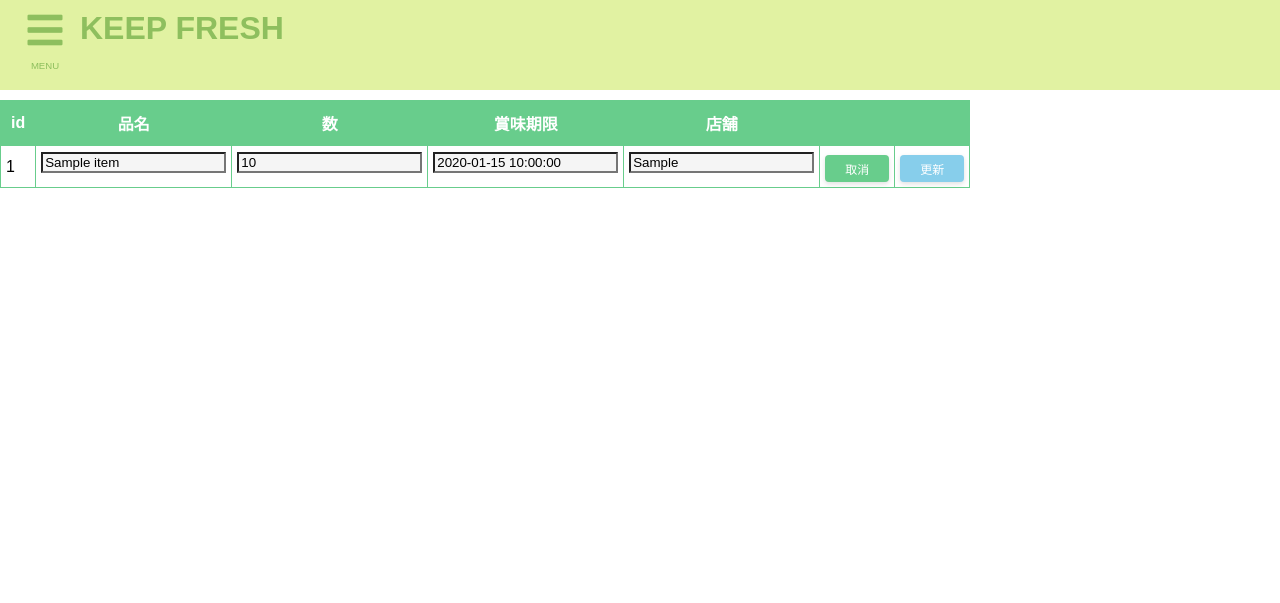
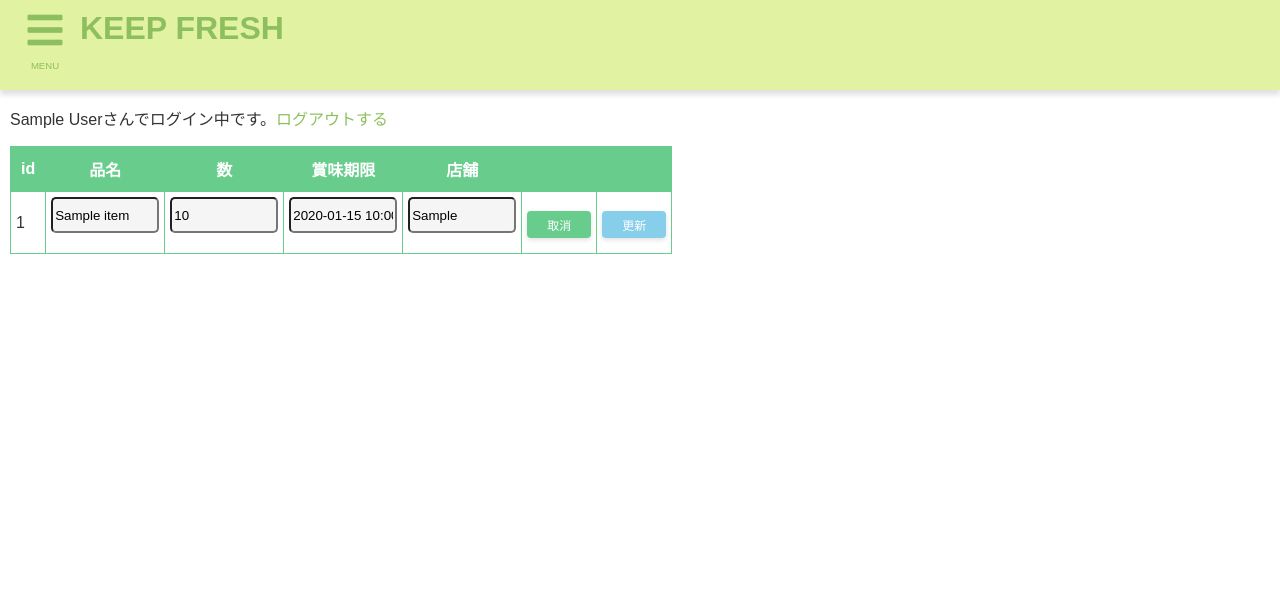
Before and after one commit to pixcelo/Freshness_Control, a PHP site: page /edit.php in a window 1280 px wide. Shown: the top 603 px of the page. Run offline with PHP 8.4, Linux system fonts and the light colour scheme; the visitor is signed in with stand-in values (Sample User, id 1); tables that the repository leaves empty or names only in its code hold one stand-in row (values such as "Sample post"); some libraries are stand-ins or nearby versions.

Commit message:
ログアウト実装、スタイル修正

```diff
--- a/css/style.css
+++ b/css/style.css
@@ -1,5 +1,6 @@
 body {
   font-family: 'Andale Mono','Hiragino Kaku Gothic ProN','ヒラギノ角ゴ ProN W3',sans-serif;
+  color: #333333;
   margin: 0;
 }
 
@@ -16,6 +17,7 @@ h1 {
   color: #8EBF5E;
   background-color: #E1F2A2;
   padding: 10px;
+  box-shadow: 0 5px 5px rgba(0,0,0,0.12);
 }
 
 .l-header__title {
@@ -49,9 +51,12 @@ input {
 table {
   border-collapse: collapse;
   margin-top: 10px;
+  vertical-align: middle;
 }
+
 table th, table td {
   border: solid 1px #68CD8C;
+  vertical-align: middle;
 }
 
 table th {
@@ -145,9 +150,25 @@ table td {
   display:none;
 }
 
-/* .fa-bars {
-  padding-right: 20px;
-} */
+/* インプットエリア */
+input {
+  /* display: block; */
+  margin-bottom: 15px;
+  width: 100px;
+  height: 30px;
+  border-radius: 5px;
+}
+
+input[type="checkbox"] {
+  width: 20px;
+  vertical-align: middle;
+}
+
+input:focus {
+  outline: 0;
+  box-shadow: 0px 5px 10px 0px rgba(0,0,0,0.4);
+  border: solid 2px #666;
+}
 
 .c-btn--hamburger {
   width: 70px;
--- a/edit.php
+++ b/edit.php
@@ -1,9 +1,27 @@
-<?php require('header.php');
-      require('function.php'); ?>
+<?php
+session_start();
+require('header.php');
+require('connect.php');
+require('function.php');
 
-    <div class="l_contents">
+  // ログインしているか確認
+  if (isset($_SESSION['user_id']) && $_SESSION['time'] + 3600 > time()) {
+    $_SESSION['time'] = time();
+
+    $users = $pdo->prepare('SELECT * FROM users WHERE user_id=?');
+    $users->execute(array($_SESSION['user_id']));
+    $user = $users->fetch();
+  } else {
+    header('Location: login.php');
+    exit();
+  }
+
+?>
+
+    <div class="l-contents">
 
       <article class="l-contents__item">
+        <p><?php print h($user['name']); ?>さんでログイン中です。<span><a href="logout.php">ログアウトする</a></span></p>
           <?php
           $items = $pdo->query('SELECT * FROM items ORDER BY date');
           ?>
--- a/index.php
+++ b/index.php
@@ -21,7 +21,7 @@ if (isset($_SESSION['user_id']) && $_SESSION['time'] + 3600 > time()) {
     <div class="l-contents">
 
       <article>
-        <p><?php print h($user['name']); ?>さんでログイン中です。</p>
+        <p><?php print h($user['name']); ?>さんでログイン中です。<span><a href="logout.php">ログアウトする</a></span></p>
       <table class="c-table">
           <?php
           $items = $pdo->query('SELECT * FROM items ORDER BY date');
```
Also changed, not shown: delete_form.php (+20 -3 lines), login.php (+5 -5 lines), logout.php (added, +17 -0 lines), top.php (+5 -2 lines), 1 other file.
